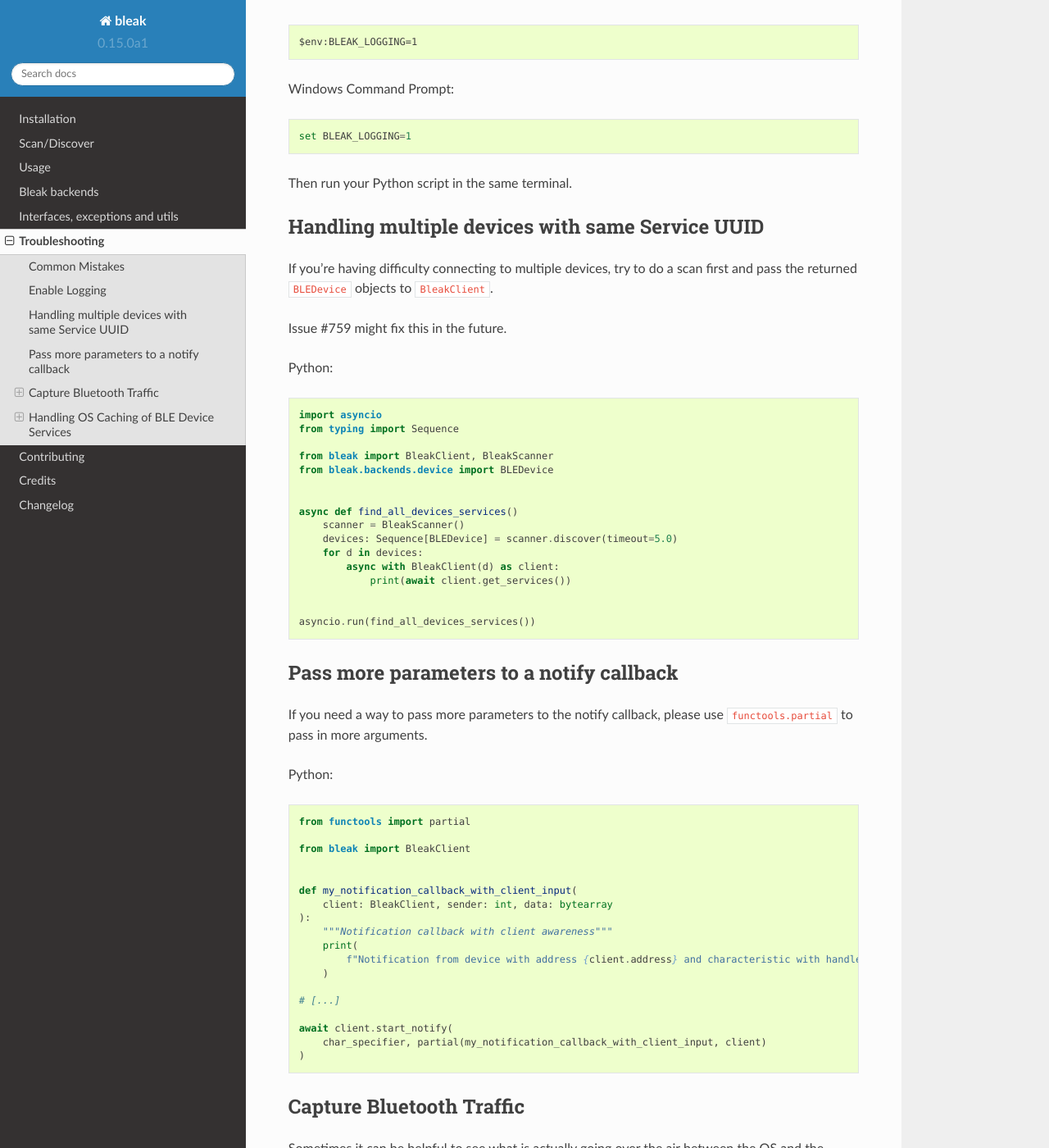
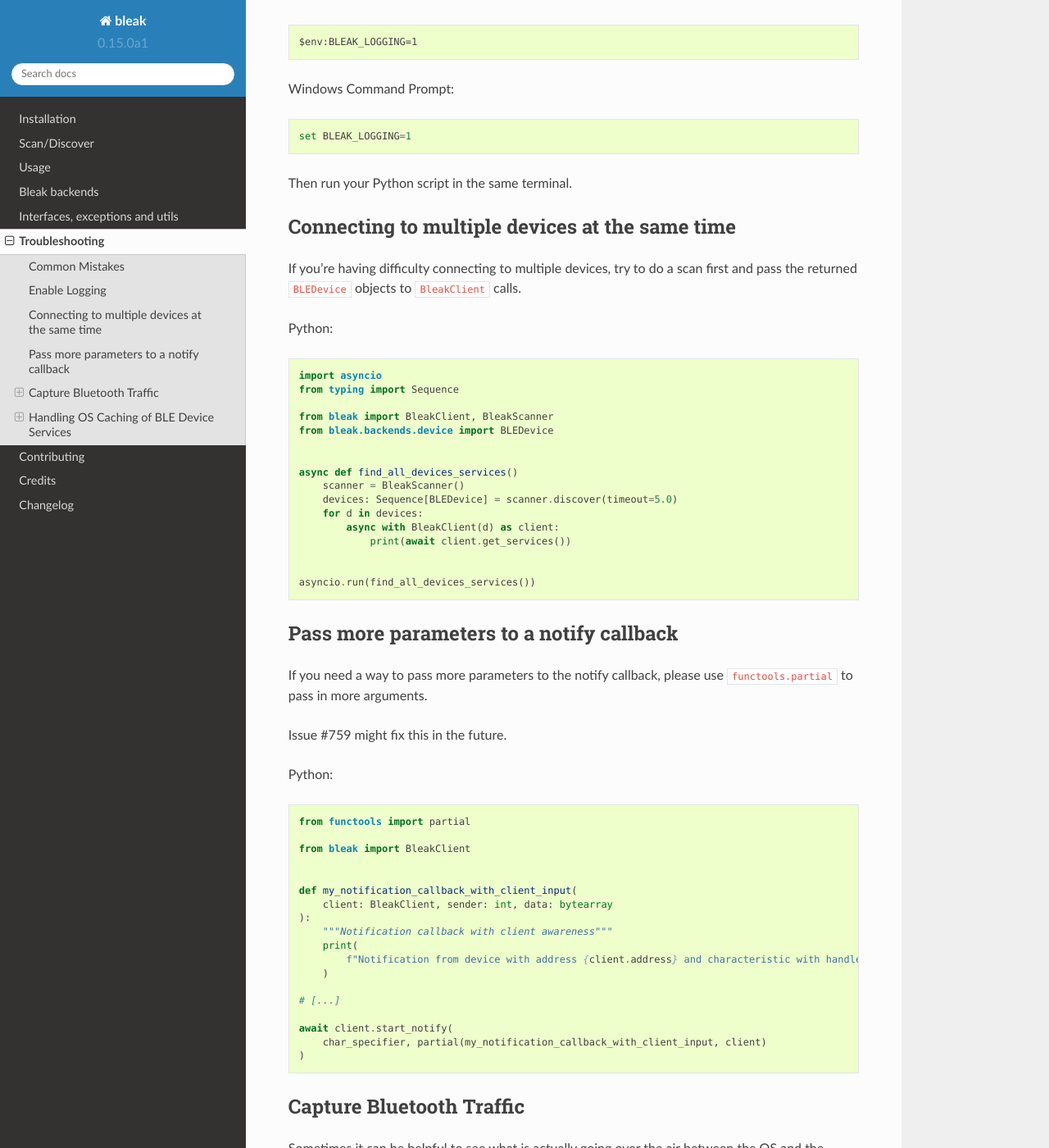
Before and after one commit to hbldh/bleak, a Sphinx documentation site: the page built from docs/troubleshooting.rst, in a window 1280 px wide and 1400 px high, scrolled down 714 px. Shown: the whole window at 82% size. Built offline with Sphinx 7.4.7 and the Read the Docs theme 2.0.0, drawn with Linux system fonts in a browser that asks for light colours.

Commit message:
Move Issue to correct section + change multiple device title to one suggested

```diff
--- a/docs/troubleshooting.rst
+++ b/docs/troubleshooting.rst
@@ -38,14 +38,12 @@ Windows Command Prompt::
 Then run your Python script in the same terminal.
 
 
-------------------------------------------------
-Handling multiple devices with same Service UUID
-------------------------------------------------
+-----------------------------------------------
+Connecting to multiple devices at the same time
+-----------------------------------------------
 
 If you're having difficulty connecting to multiple devices, try to do a scan first and
-pass the returned ``BLEDevice`` objects to ``BleakClient``.
-
-Issue #759 might fix this in the future.
+pass the returned ``BLEDevice`` objects to ``BleakClient`` calls.
 
 Python::
 
@@ -73,6 +71,8 @@ Pass more parameters to a notify callback
 
 If you need a way to pass more parameters to the notify callback, please use
 ``functools.partial`` to pass in more arguments.
+
+Issue #759 might fix this in the future.
 
 Python::
 
```
